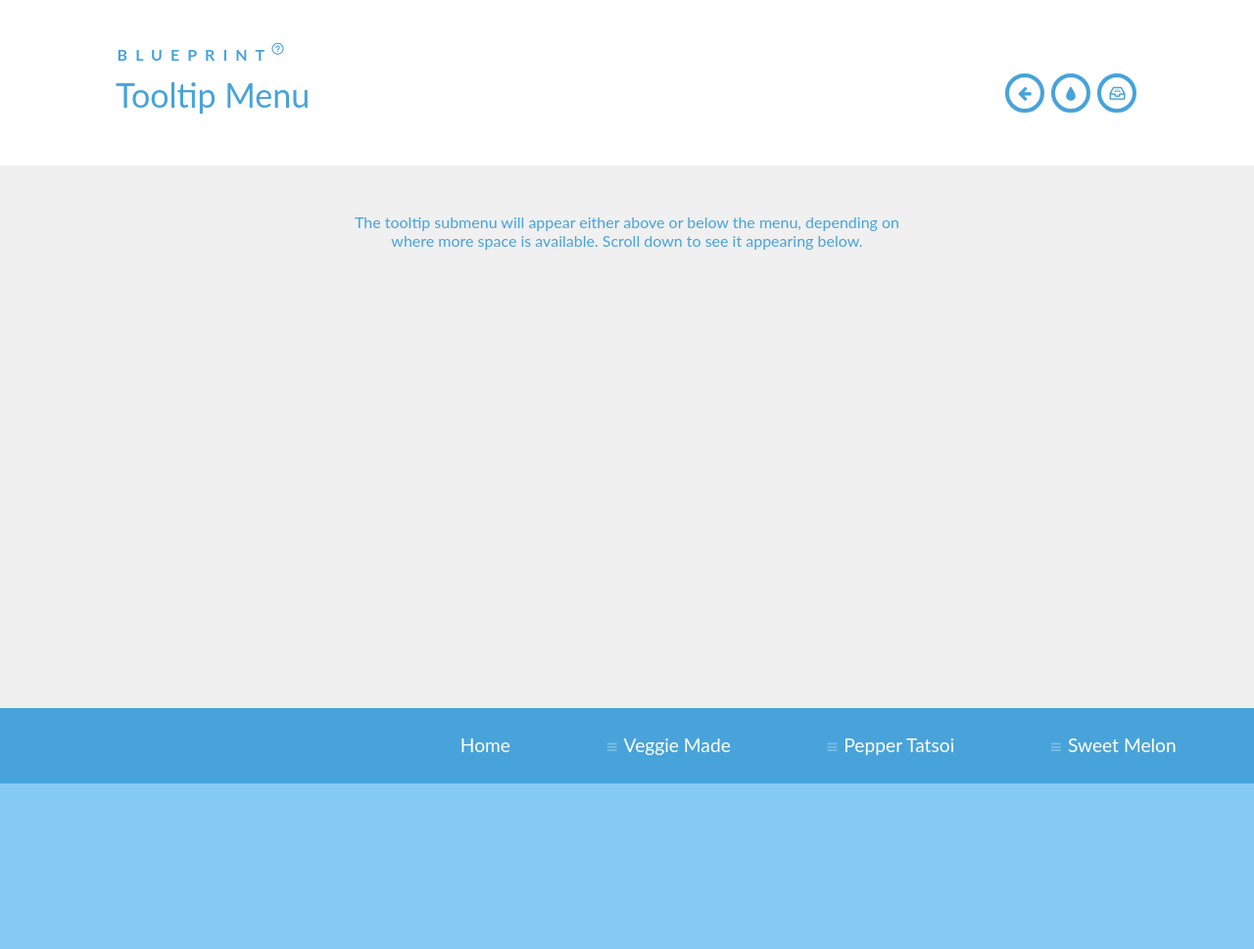
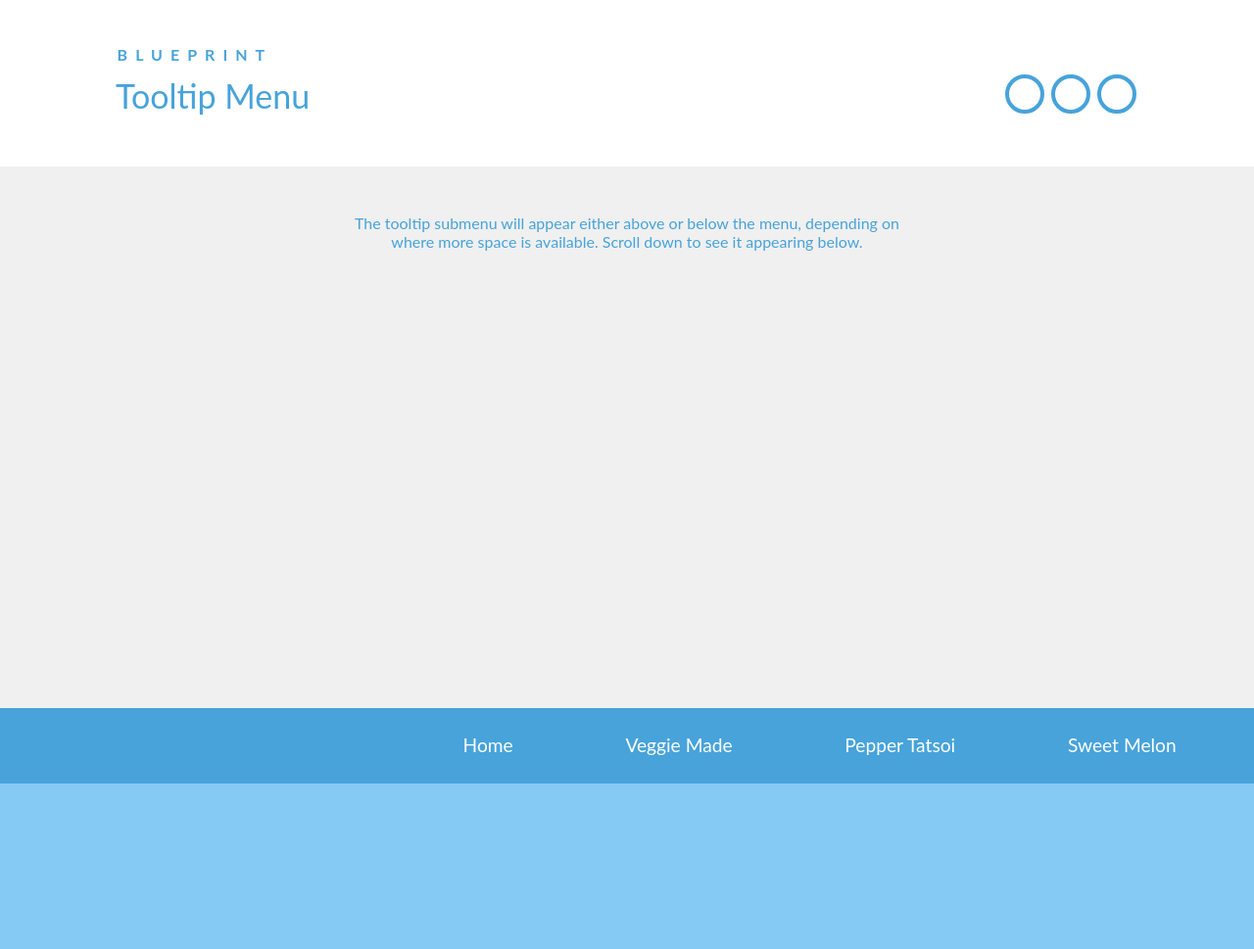
Before and after one commit to sunnykrGupta/gunicorn-flask, a Flask app: page /page in a window 1280 px wide. Shown: the top 969 px of the page at 98% size. Run offline with Flask 2, Linux system fonts and the light colour scheme.

Commit message:
Web pages updated | removed all fonts

```diff
--- a/templates/web.html
+++ b/templates/web.html
@@ -20,8 +20,7 @@
 	font-family: 'cbp-tmicons';
 	src:url('../fonts/tmicons/cbp-tmicons.eot');
 	src:url('../fonts/tmicons/cbp-tmicons.eot?#iefix') format('embedded-opentype'),
-		url('../fonts/tmicons/cbp-tmicons.woff') format('woff'),
-		url('../fonts/tmicons/cbp-tmicons.ttf') format('truetype'),
+
 		url('../fonts/tmicons/cbp-tmicons.svg#cbp-tmicons') format('svg');
 	font-weight: normal;
 	font-style: normal;
@@ -346,8 +345,6 @@ the right position for the arrow
 	font-family: 'bpicons';
 	src:url('../fonts/bpicons/bpicons.eot');
 	src:url('../fonts/bpicons/bpicons.eot?#iefix') format('embedded-opentype'),
-		url('../fonts/bpicons/bpicons.woff') format('woff'),
-		url('../fonts/bpicons/bpicons.ttf') format('truetype'),
 		url('../fonts/bpicons/bpicons.svg#bpicons') format('svg');
 	font-weight: normal;
 	font-style: normal;
```
